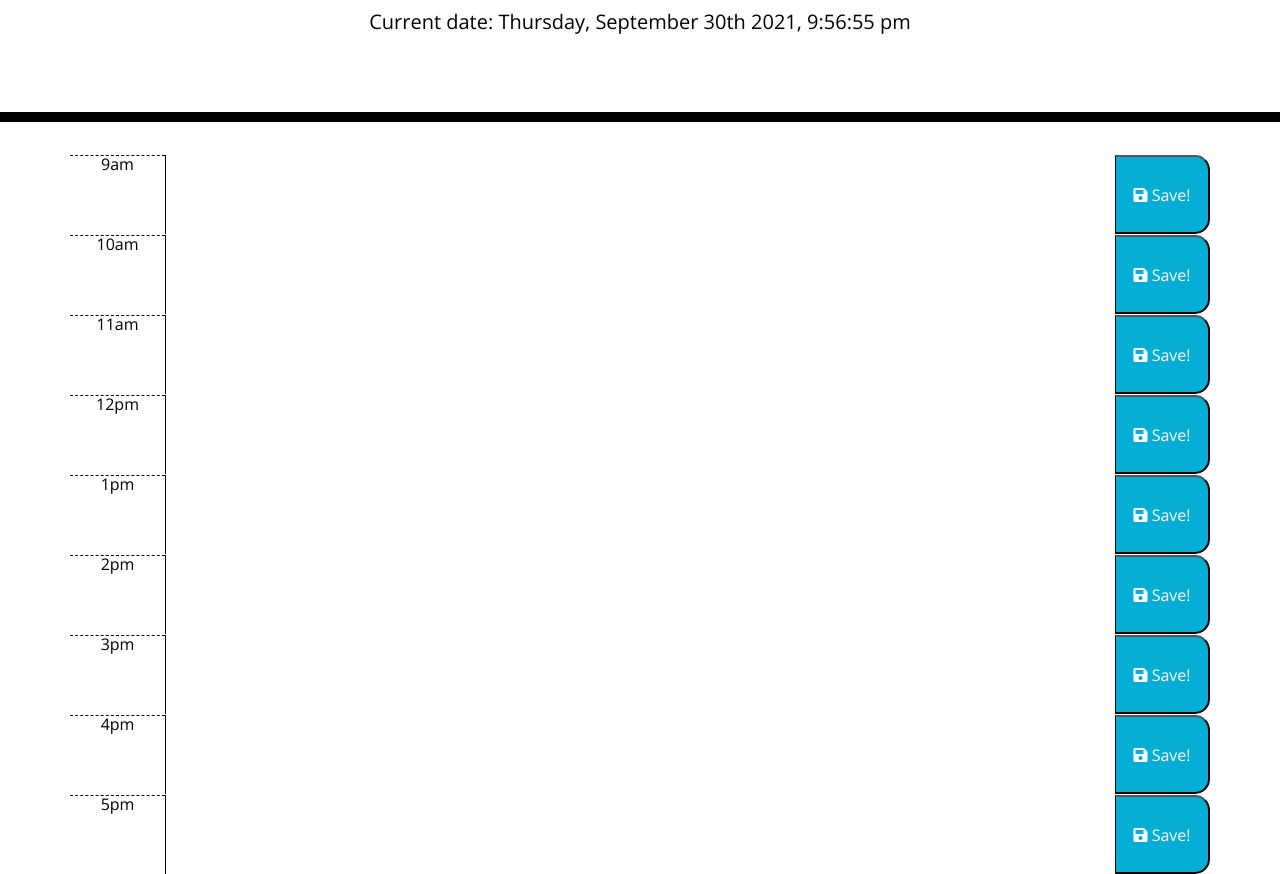
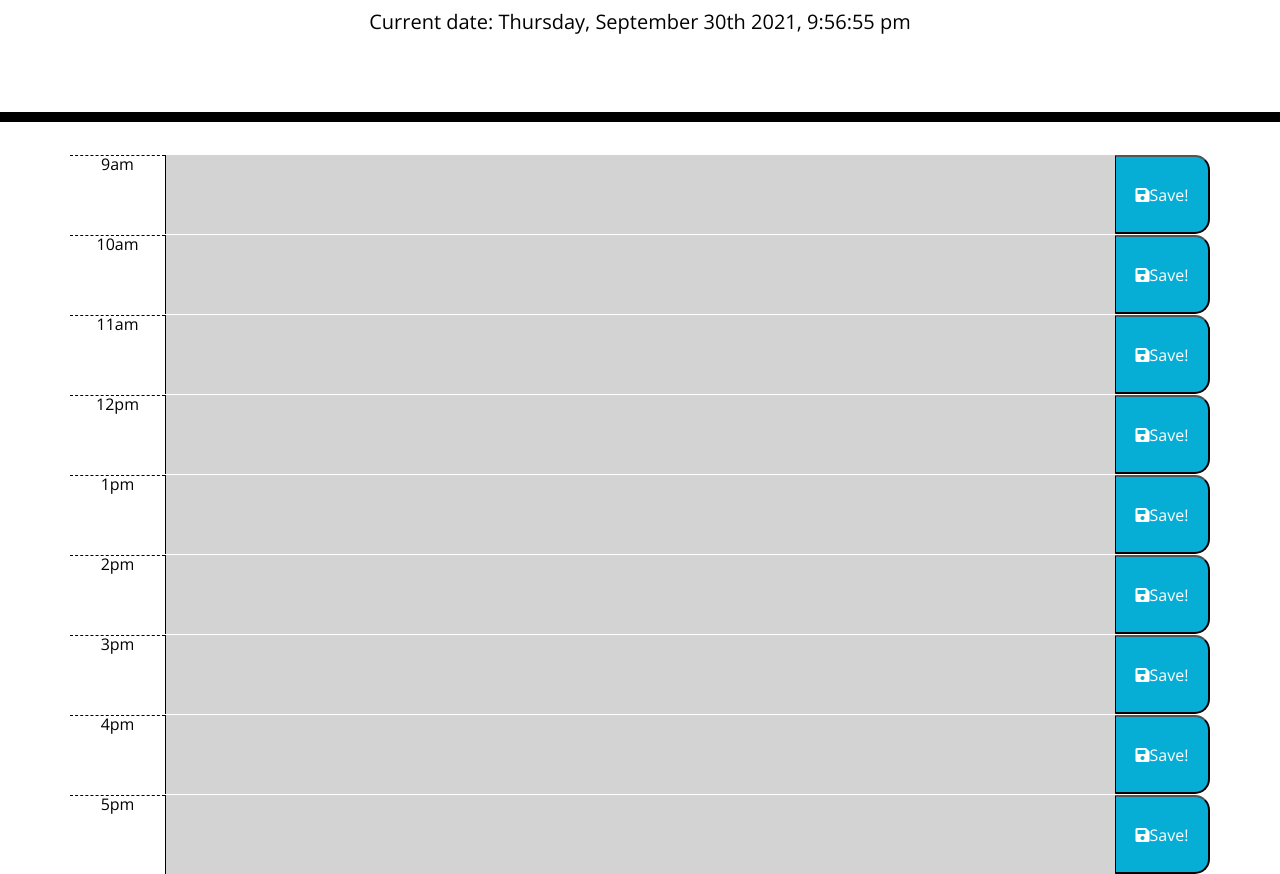
Before and after one commit to ZBreezie/WorkDayScheduler, a plain HTML site: page Develop/index.html in a window 1280 px wide. Shown: the part 182-1056 px from the top of the page. Drawn offline with nearby package versions, Linux system fonts and the light colour scheme.

Commit message:
-description class, +text class in textarea, function for dynamic time color change, changed color classes fonts to black

```diff
--- a/Develop/index.html
+++ b/Develop/index.html
@@ -32,87 +32,79 @@
     <div class="container">
       <!-- Timeblocks go here -->
 
+      <!-- gave each textarea an id to match its military time for comparison -->
       <div class="row time-block">
         <p class="hour col-md-1">9am</p>
+        <textarea id="9" class="col-md-10 text"></textarea>
+        <button class="saveBtn col-md-1"><i class="fas fa-save"></i>Save!</button>
+      </div>
 
-        <textarea class="col-md-10 description"></textarea>
-
-        <button class="saveBtn col-md-1"><i class="fas fa-save"></i> Save!</button>
-      </div>
 
 
       <div class="row time-block">
         <p class="hour col-md-1">10am</p>
+        <textarea id="10" class="col-md-10 text"></textarea>
+        <button class="saveBtn col-md-1"><i class="fas fa-save"></i>Save!</button>
+      </div>
 
-        <textarea class="col-md-10 description"></textarea>
-
-        <button class="saveBtn col-md-1"><i class="fas fa-save"></i> Save!</button>
-      </div>
 
 
       <div class="row time-block">
         <p class="hour col-md-1">11am</p>
+        <textarea  id="11" class="col-md-10 text"></textarea>
+        <button class="saveBtn col-md-1"><i class="fas fa-save"></i>Save!</button>
+      </div>
 
-        <textarea class="col-md-10 description"></textarea>
-
-        <button class="saveBtn col-md-1"><i class="fas fa-save"></i> Save!</button>
-      </div>
 
 
       <div class="row time-block">
         <p class="hour col-md-1">12pm</p>
+        <textarea id="12" class="col-md-10 text"></textarea>
+        <button class="saveBtn col-md-1"><i class="fas fa-save"></i>Save!</button>
+      </div>
 
-        <textarea class="col-md-10 description"></textarea>
-
-        <button class="saveBtn col-md-1"><i class="fas fa-save"></i> Save!</button>
-      </div>
 
 
       <div class="row time-block">
         <p class="hour col-md-1">1pm</p>
+        <textarea id="13" class="col-md-10 text"></textarea>
+        <button class="saveBtn col-md-1"><i class="fas fa-save"></i>Save!</button>
+      </div>
 
-        <textarea class="col-md-10 description"></textarea>
-
-        <button class="saveBtn col-md-1"><i class="fas fa-save"></i> Save!</button>
-      </div>
 
 
       <div class="row time-block">
         <p class="hour col-md-1">2pm</p>
+        <textarea id="14" class="col-md-10 text"></textarea>
+        <button class="saveBtn col-md-1"><i class="fas fa-save"></i>Save!</button>
+      </div>
 
-        <textarea class="col-md-10 description"></textarea>
-
-        <button class="saveBtn col-md-1"><i class="fas fa-save"></i> Save!</button>
-      </div>
 
 
       <div class="row time-block">
         <p class="hour col-md-1">3pm</p>
+        <textarea id="15" class="col-md-10 text"></textarea>
+        <button class="saveBtn col-md-1"><i class="fas fa-save"></i>Save!</button>
+      </div>
 
-        <textarea class="col-md-10 description"></textarea>
-
-        <button class="saveBtn col-md-1"><i class="fas fa-save"></i> Save!</button>
-      </div>
 
 
       <div class="row time-block">
         <p class="hour col-md-1">4pm</p>
+        <textarea id="16" class="col-md-10 text"></textarea>
+        <button class="saveBtn col-md-1"><i class="fas fa-save"></i>Save!</button>
+      </div>
 
-        <textarea class="col-md-10 description"></textarea>
-
-        <button class="saveBtn col-md-1"><i class="fas fa-save"></i> Save!</button>
-      </div>
 
 
       <div class="row time-block">
         <p class="hour col-md-1">5pm</p>
-
-        <textarea class="col-md-10 description"></textarea>
-
-        <button class="saveBtn col-md-1"><i class="fas fa-save"></i> Save!</button>
+        <textarea id="17" class="col-md-10 text"></textarea>
+        <button class="saveBtn col-md-1"><i class="fas fa-save"></i>Save!</button>
       </div>
 
     </div>
+
 
     <script src="https://code.jquery.com/jquery-3.4.1.min.js"></script>
     <script src="https://cdnjs.cloudflare.com/ajax/libs/moment.js/2.24.0/moment.min.js"></script>
--- a/Develop/script.js
+++ b/Develop/script.js
@@ -1,8 +1,47 @@
+function timeCompare() {
+    // gets and logs current hour in military time
+    var currentHour = moment().hour();
+    console.log(currentHour)
+
+    // search for the text class in each time block and convert the ID to an integer
+    $(".text").each(function(){
+        var scheduleHour = parseInt($(this).attr("id"))
+        console.log(scheduleHour)
+
+        // compare the integer of the ID to the current hour and swap classes accordingly
+
+        // turn grey for "past"
+        if (scheduleHour < currentHour) {
+            $(this).removeClass("future");
+            $(this).removeClass("present");
+            $(this).addClass("past");
+        }
+        // turn red for "present"
+        else if (scheduleHour == currentHour) {
+            $(this).removeClass("past");
+            $(this).removeClass("future");
+            $(this).addClass("present");
+        }
+        // turn green for "future"
+        else {
+            $(this).removeClass("present");
+            $(this).removeClass("past");
+            $(this).addClass("future");
+
+        }
+
+    })
+}
+
+
+
+// sets ticker for clock ticker function
 var ticker = setInterval(clockTicker, 1000);
-
+// displays the current time in current day ID
 function clockTicker(){
     var date = moment().format("dddd, MMMM Do YYYY, h:mm:ss a");
     document.getElementById("currentDay").innerHTML = "Current date: " + date
 }
 
 clockTicker()
+timeCompare()
--- a/Develop/style.css
+++ b/Develop/style.css
@@ -44,17 +44,17 @@ textarea{
 
 .past {
   background-color: #d3d3d3;
-  color: white;
+  color: black;
 }
 
 .present {
   background-color: #ff6961;
-  color: white;
+  color: black;
 }
 
 .future {
   background-color: #77dd77;
-  color: white;
+  color: black;
 }
 
 .saveBtn {
```
